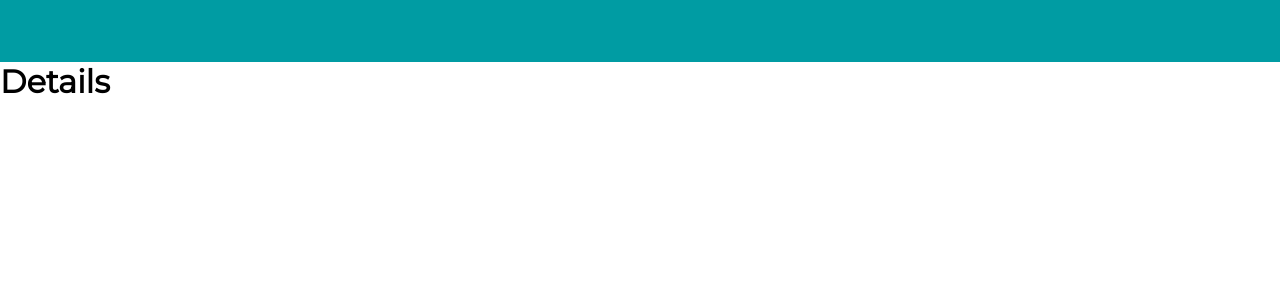
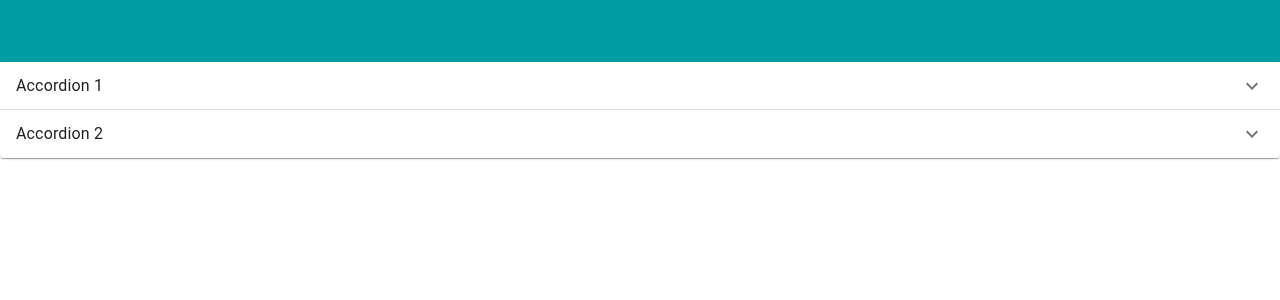
Before and after one commit to future4code/Jessica-Damaceno, a React (Create React App) app in the folder modulo3/lista-rango/: page /details/1 in a window 1280 px wide. Shown: the top 300 px of the page. Built offline with nearby package versions, Linux system fonts and the light colour scheme; the HTML template or start-up script is replaced by a standard one.

Commit message:
Accordion

```diff
--- /dev/null
+++ b/modulo3/lista-rango/src/Screens/Details/Accordion.js
@@ -0,0 +1,46 @@
+import Accordion from "@mui/material/Accordion";
+import AccordionSummary from "@mui/material/AccordionSummary";
+import AccordionDetails from "@mui/material/AccordionDetails";
+// import Typography from '@mui/material/Typography';
+import ExpandMoreIcon from "@mui/icons-material/ExpandMore";
+import { Typography } from "@mui/material";
+
+export const AccordionSection = () => {
+  return (
+    <div>
+      <Accordion>
+        <AccordionSummary
+          expandIcon={<ExpandMoreIcon />}
+          aria-controls="panel1a-content"
+          id="panel1a-header"
+        >
+          <Typography>Accordion 1</Typography>
+        </AccordionSummary>
+
+        <AccordionDetails>
+          <Typography>
+            Lorem ipsum dolor sit amet, consectetur adipiscing elit. Suspendisse
+            malesuada lacus ex, sit amet blandit leo lobortis eget.
+          </Typography>
+        </AccordionDetails>
+      </Accordion>
+
+      <Accordion>
+        <AccordionSummary
+          expandIcon={<ExpandMoreIcon />}
+          aria-controls="panel2a-content"
+          id="panel2a-header"
+        >
+          <Typography>Accordion 2</Typography>
+        </AccordionSummary>
+
+        <AccordionDetails>
+          <Typography>
+            Lorem ipsum dolor sit amet, consectetur adipiscing elit. Suspendisse
+            malesuada lacus ex, sit amet blandit leo lobortis eget.
+          </Typography>
+        </AccordionDetails>
+      </Accordion>
+    </div>
+  );
+};
--- a/modulo3/lista-rango/src/Screens/Details/DetailsScreen.js
+++ b/modulo3/lista-rango/src/Screens/Details/DetailsScreen.js
@@ -1,4 +1,8 @@
+
+
+import {AccordionSection} from "../Details/Accordion"
 
 export const DetailsScreen = () => {
-    return <h1>Details</h1>
-}
+  return  (
+  <AccordionSection/>
+  )};
```
Also changed, not shown: modulo3/lista-rango/package.json (+9 -0 lines), modulo3/lista-rango/src/Screens/Home/HomeScreen.js (line endings or trailing spaces), 1 other file (tests, documents, lock files or other folders).
